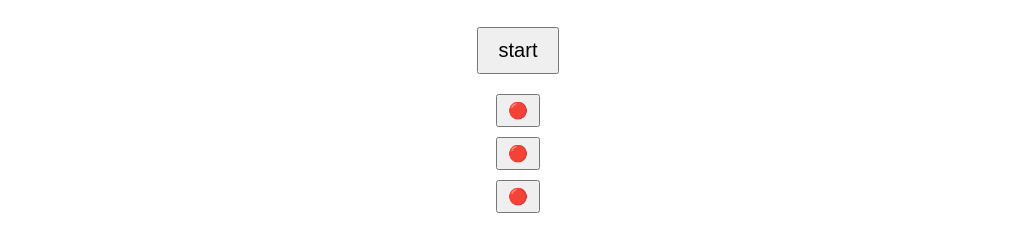
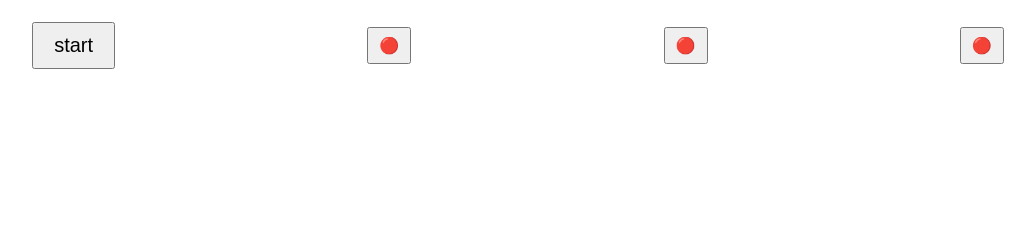
Before and after one commit to R-N-do/slot, a plain HTML site: page index.html in a window 1280 px wide. Shown: the part 99-350 px from the top of the page, without its empty margins (122-1157 px from the left). Drawn offline with Linux system fonts and the light colour scheme.

Commit message:
Update style.css

```diff
--- a/style.css
+++ b/style.css
@@ -15,10 +15,16 @@
     margin-bottom: 10px;
 }
 
+.buttons {
+    display: flex;
+    justify-content: center;
+    margin: 10px 0;
+}
+
 
 #spinButton {
     display: block;
-    margin: 20px auto;
+    margin: 5px auto;
     padding: 10px 20px;
     font-size: 20px;
 }
```
